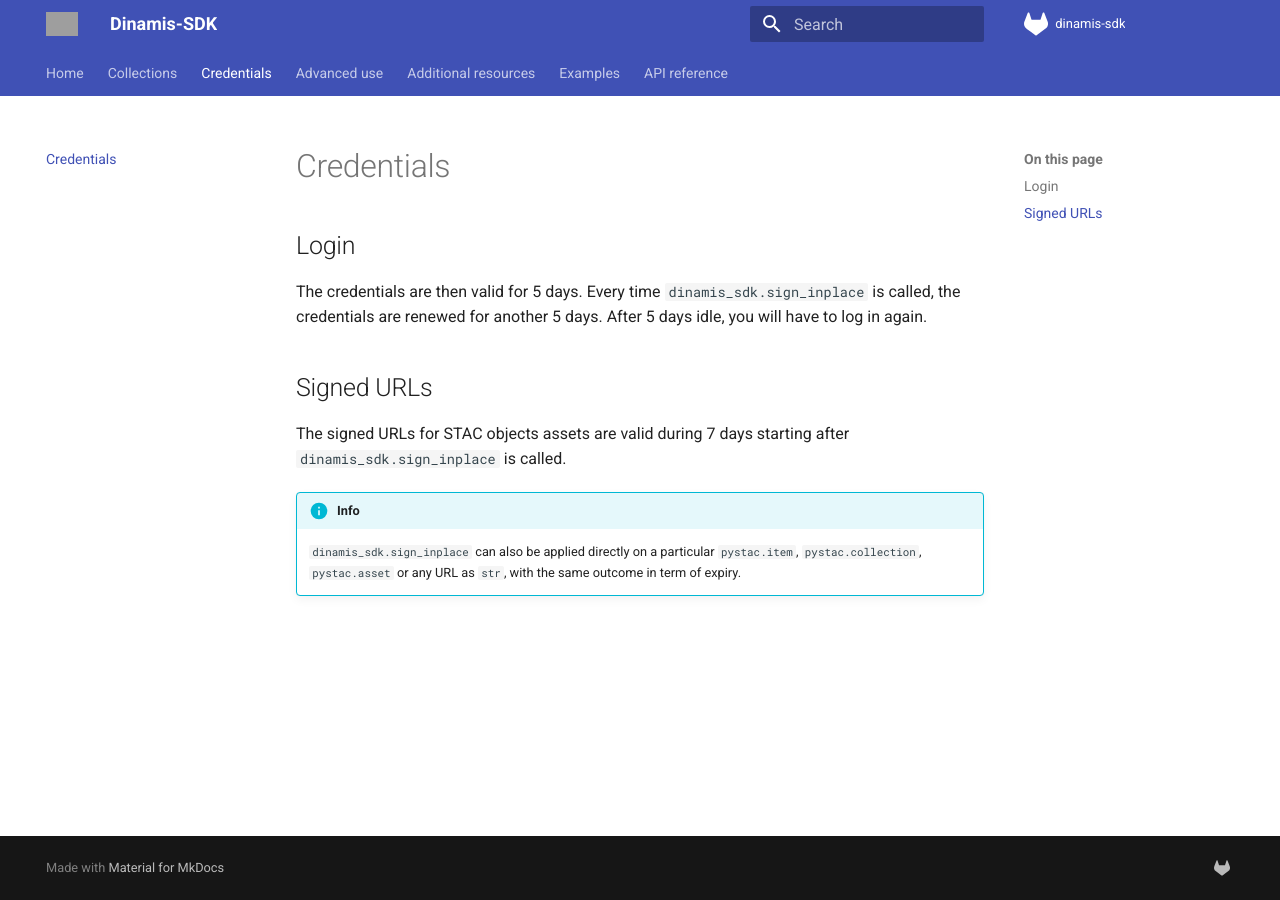
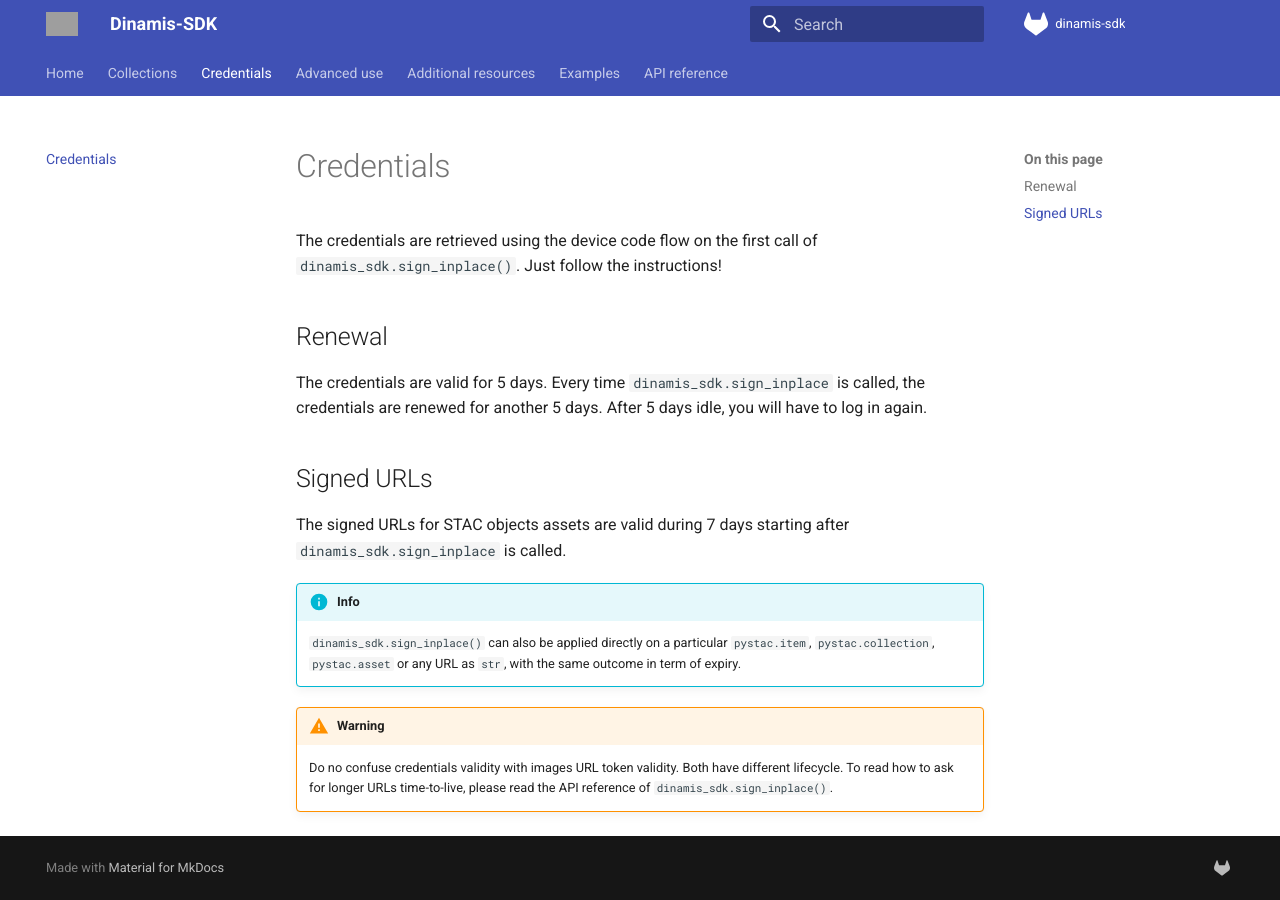
Before and after one commit to remicres/dinamis-sdk, an MkDocs documentation site: the page built from doc/credentials.md, in a window 1280 px wide. Built offline with MkDocs 1.6.1 and Material for MkDocs 9.7.7, drawn with Linux system fonts in a browser that asks for light colours; grey boxes are pictures that could not be loaded.

Commit message:
Doc: detail credentials

```diff
--- a/doc/credentials.md
+++ b/doc/credentials.md
@@ -1,8 +1,11 @@
 # Credentials
 
-## Login
+The credentials are retrieved using the device code flow on the first call of
+`dinamis_sdk.sign_inplace()`. Just follow the instructions!
 
-The credentials are then valid for 5 days. Every time
+## Renewal
+
+The credentials are valid for 5 days. Every time
 `dinamis_sdk.sign_inplace` is called, the credentials are renewed for another
 5 days. After 5 days idle, you will have to log in again.
 
@@ -13,6 +16,13 @@
 
 !!! Info
 
-    `dinamis_sdk.sign_inplace` can also be applied directly on a particular
+    `dinamis_sdk.sign_inplace()` can also be applied directly on a particular
     `pystac.item`, `pystac.collection`, `pystac.asset` or any URL as `str`,
     with the same outcome in term of expiry.
+
+!!! Warning
+
+    Do no confuse credentials validity with images URL token validity.
+    Both have different lifecycle. To read how to ask for longer
+    URLs time-to-live, please read the API reference of
+    `dinamis_sdk.sign_inplace()`.
```
